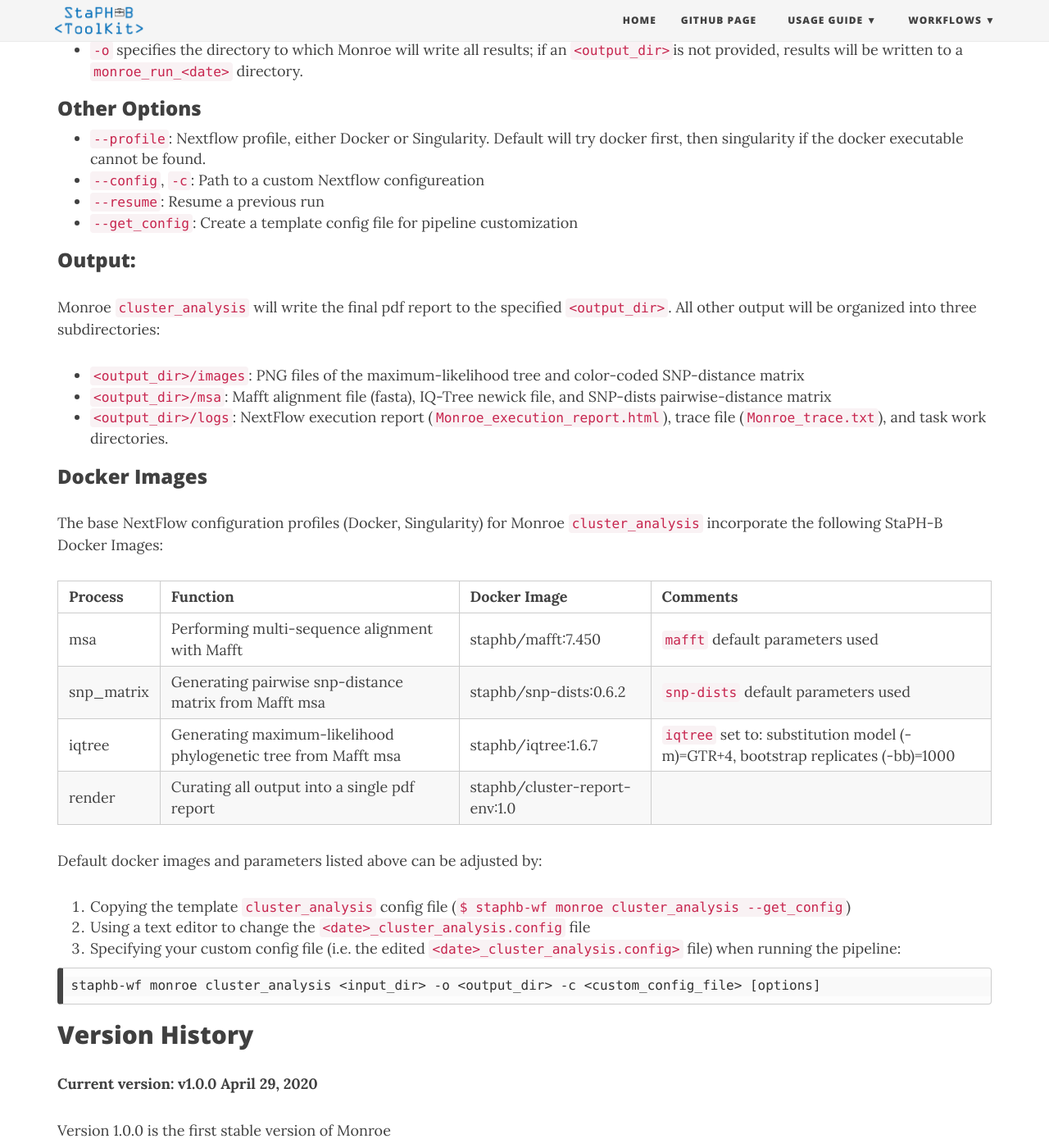
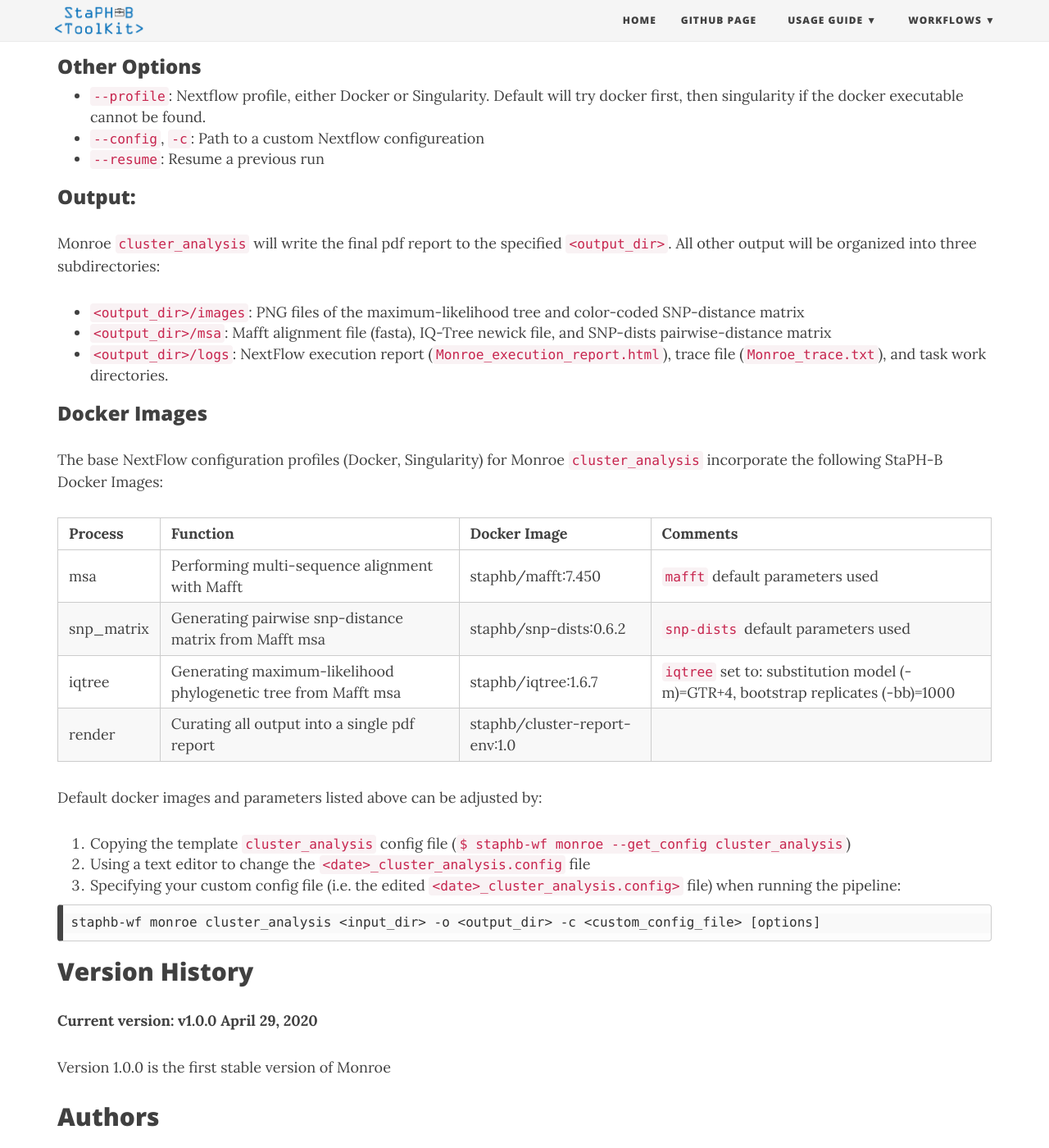
Before and after one commit to StaPH-B/staphb_toolkit, a Jekyll site: the page built from docs/workflow_docs/monroe.md, in a window 1280 px wide and 1400 px high, scrolled down 5484 px. Shown: the whole window at 82% size. Built offline with Jekyll 4.4.1, drawn with Linux system fonts in a browser that asks for light colours; nearby versions of some CDN libraries; some of the changed text lies outside the part shown.

Commit message:
fix --get_config typo

```diff
--- a/docs/workflow_docs/monroe.md
+++ b/docs/workflow_docs/monroe.md
@@ -34,7 +34,6 @@ $ staphb-wf monroe pe_assembly <input_dir> -o <output_dir> --primers <ARTIC_prim
 - `--profile`: Nextflow profile, either Docker or Singularity. Default will try docker first, then singularity if the docker executable cannot be found.
 - `--config`, `-c`: Path to a custom Nextflow configureation
 - `--resume`: Resume a previous run
-- `--get_config`: Create a template config file for pipeline customization
 
 ### Output:
 Monroe `pe_assembly` will organize all output into four subdirectories under the specified `<output_dir>`:
@@ -68,7 +67,7 @@ The base NextFlow configuration profiles (Docker, Singularity) for Monroe `pe_as
 | assembly_results  | Curating assembly quality metrics  | staphb/tiptoft:1.0.0 | Light-weight container with python3 |
 
 Default docker images and parameters listed above can be adjusted by:
-1. Copying the template `pe_assebly` config file (`$ staphb-wf monroe pe_assembly --get_config`)
+1. Copying the template `pe_assebly` config file (`$ staphb-wf monroe --get_config pe_assembly`)
 2. Using a text editor to change the `<date>_pe_assembly.config` file
 3. Specifying your custom config file (i.e. the edited `<date>_pe_assembly.config>` file) when running the pipeline:<br />
 
@@ -96,7 +95,6 @@ $ staphb-wf monroe ont_assembly <input_dir> <sequencing_summary> -o <output_dir>
 - `--profile`: Nextflow profile, either Docker or Singularity. Default will try docker first, then singularity if the docker executable cannot be found.
 - `--config`, `-c`: Path to a custom Nextflow configureation
 - `--resume`: Resume a previous run
-- `--get_config`: Create a template config file for pipeline customization
 
 ### Output:
 
@@ -112,7 +110,7 @@ The base NextFlow configuration profiles (Docker, Singularity) for Monroe `clust
 | artic_medaka_pipeline  | Performing genome assembly with Medaka   | staphb/artic-ncov2019-nanopolish  | `artic medaka` parameters set to: --normalize=200 |
 
 Default docker images and parameters listed above can be adjusted by:
-1. Copying the template `ont_assembly` config file (`$ staphb-wf monroe ont_assembly --get_config`)
+1. Copying the template `ont_assembly` config file (`$ staphb-wf monroe --get_config ont_assembly`)
 2. Using a text editor to change the `<date>_ont_assembly.config` file
 3. Specifying your custom config file (i.e. the edited `<date>_ont_assembly.config>` file) when running the pipeline: < br/>
 
@@ -136,7 +134,6 @@ $ staphb-wf monroe cluster_analysis <input_dir> -o <output_dir>
 - `--profile`: Nextflow profile, either Docker or Singularity. Default will try docker first, then singularity if the docker executable cannot be found.
 - `--config`, `-c`: Path to a custom Nextflow configureation
 - `--resume`: Resume a previous run
-- `--get_config`: Create a template config file for pipeline customization
 
 ### Output:
 Monroe `cluster_analysis` will write the final pdf report to the specified `<output_dir>`. All other output will be organized into three subdirectories:
@@ -156,7 +153,7 @@ The base NextFlow configuration profiles (Docker, Singularity) for Monroe `clust
 | render  | Curating all output into a single pdf report   | staphb/cluster-report-env:1.0  |   |
 
 Default docker images and parameters listed above can be adjusted by:
-1. Copying the template `cluster_analysis` config file (`$ staphb-wf monroe cluster_analysis --get_config`)
+1. Copying the template `cluster_analysis` config file (`$ staphb-wf monroe --get_config cluster_analysis`)
 2. Using a text editor to change the `<date>_cluster_analysis.config` file
 3. Specifying your custom config file (i.e. the edited `<date>_cluster_analysis.config>` file) when running the pipeline:<br />
 
```
